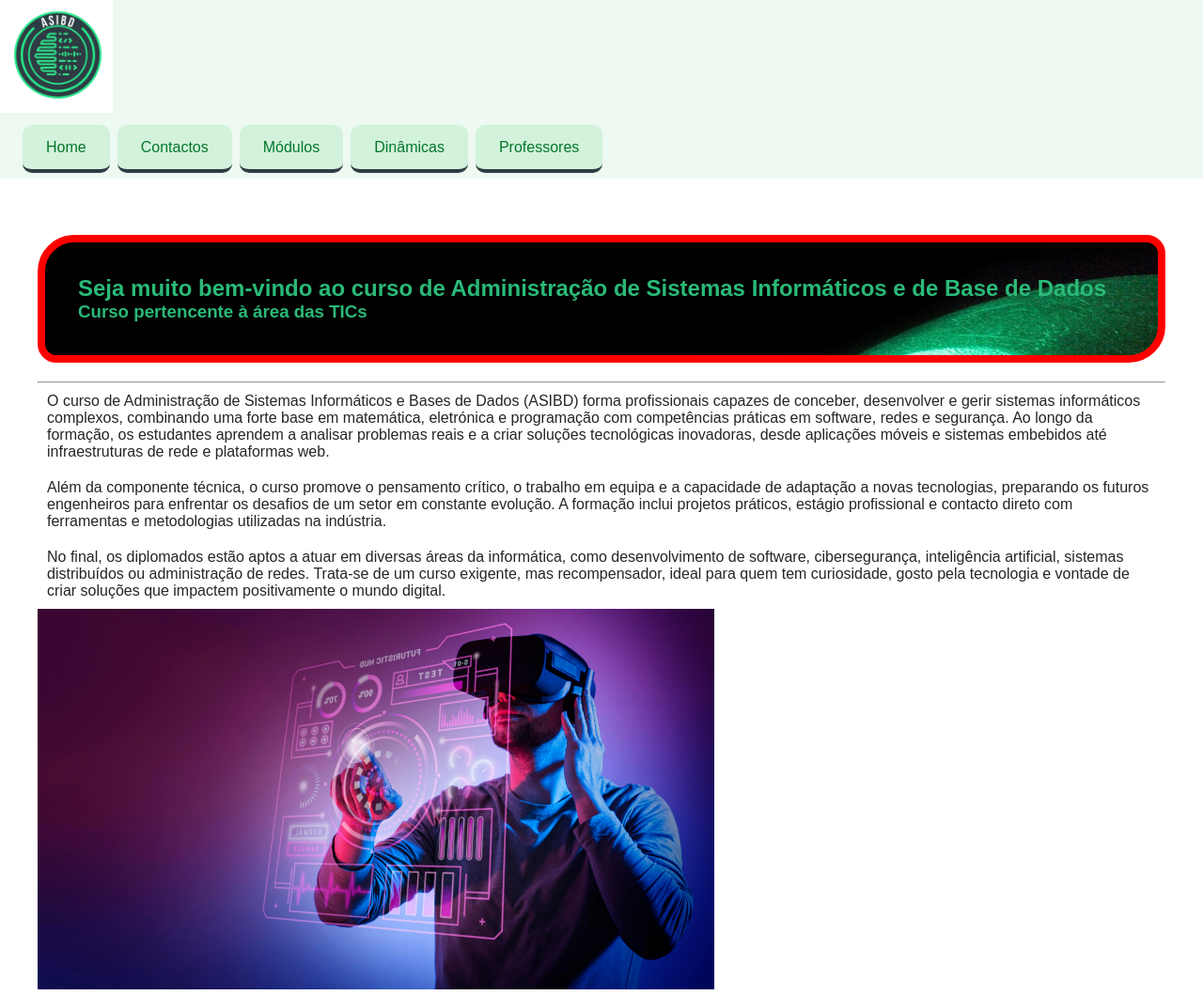
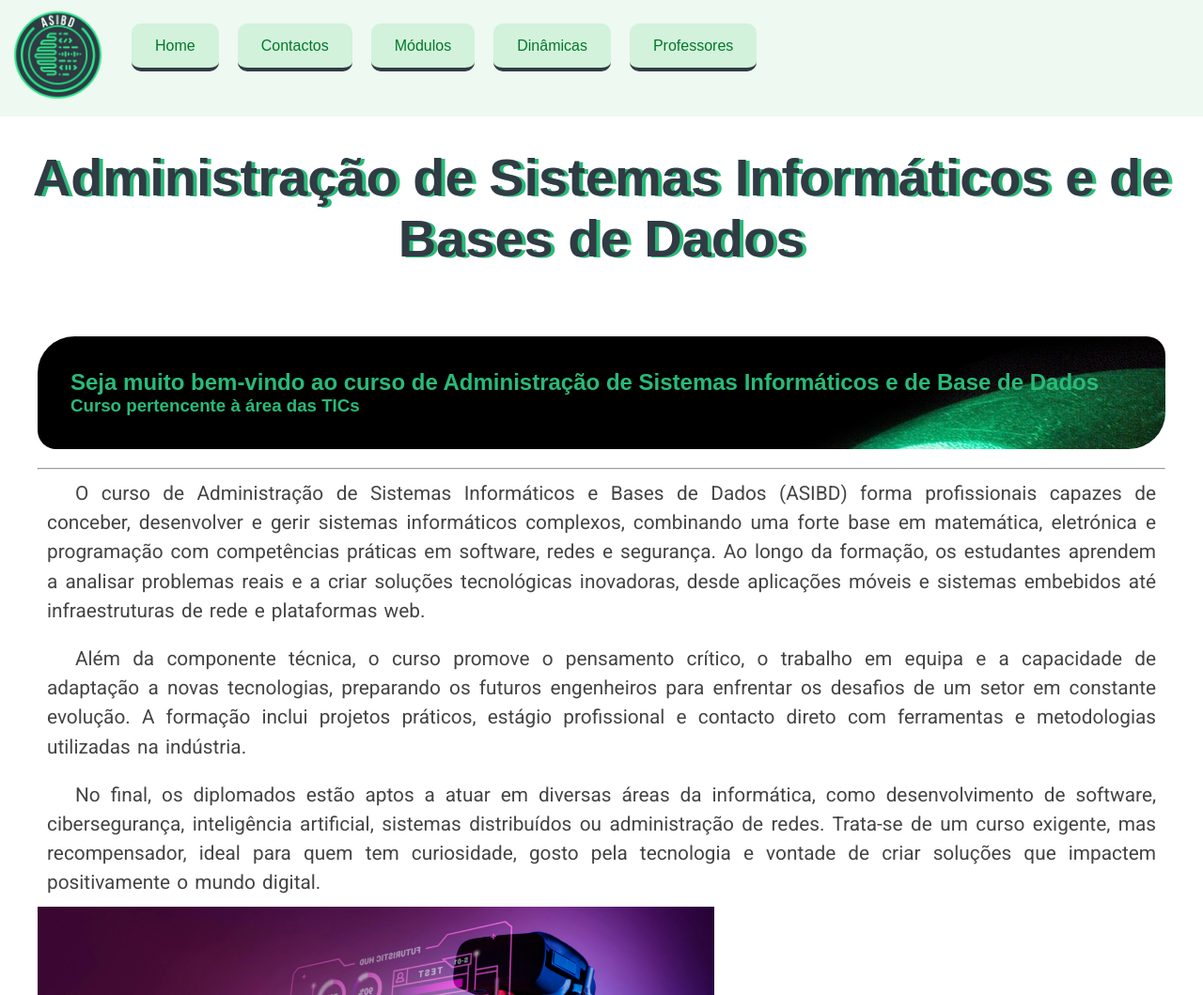
Before and after one commit to RicLps/asibd-site-rl, a plain HTML site: page index.html in a window 1280 px wide. Shown: the top 1059 px of the page at 94% size. Drawn offline with Linux system fonts and the light colour scheme.

Commit message:
CSS Text Formatting

```diff
--- a/index.html
+++ b/index.html
@@ -1,10 +1,11 @@
 <!DOCTYPE html>
-
 <html lang="pt">
-	<!--O bloco responsavel por definir os itens de cabecalho da pagina, incluindo o proprio titulo-->
-	<head>
+  <head>
+    <link rel="stylesheet" type="text/css" href="styles/main.css">
+    <link rel="preconnect" href="https://fonts.googleapis.com">
+    <link rel="preconnect" href="https://fonts.gstatic.com" crossorigin>
+    <link href="https://fonts.googleapis.com/css2?family=Roboto:ital,wght@0,100..900;1,100..900&display=swap" rel="stylesheet">
     <!--<link rel="stylesheet" type="text/css" href="styles/reset.css">-->
-    <link rel="stylesheet" type="text/css" href="styles/main.css">
     <meta charset="UTF-8"/>
 		<title>Curso ASIBD - EICM_GDC</title>
 	</head>
@@ -15,7 +16,7 @@
 		<header>
 			<nav>
 				<div>
-					<img width="120" alt»"Logo do curso" src="./resources/images/logo.png"/>
+					<img width="120" alt»"Logo do curso" src="./resources/images/logo_asibd.png"/>
 				</div>
 				<div>
 					<ul class="list-items">
@@ -30,6 +31,9 @@
 		</header>
 
 		<main>
+      <section>
+        <h1>Administração de Sistemas Informáticos e de Bases de Dados</h1>
+      </section>
 			<section class="main-container">
         <div class="banner">
           <h1>Seja muito bem-vindo ao curso de Administração de Sistemas Informáticos e de Base de Dados </h1>
--- a/styles/main.css
+++ b/styles/main.css
@@ -10,6 +10,7 @@ body {
 }
 
 nav {
+  display: flex;
   background-color: #edf9f1;
 }
 
@@ -18,14 +19,15 @@ p, ul {
   padding: 10px;
 }
 
-ul {
+nav ul {
   padding: 20px;
   display: flex;
   list-style: none;
+  gap: 20px;
 }
 
 .list-items li {
-  margin: 4px;
+  margin-top: 20px;
 }
 
 .list-items a {
@@ -65,7 +67,7 @@ ul {
   margin-bottom: 20px;
   padding: 35px;
   width: 100%;
-  border: 8px solid red;
+  /*border: 8px solid red;*/
   background-image: url("../resources/images/new-images/img2.jpg");
   /*background-image: linear-gradient(180deg, rgb(0,249,255) 39%, rgb(51 56 57/100%) 96%);*/
   background-clip: border-box;
@@ -75,3 +77,28 @@ ul {
 .banner h1, h3 {
   color: #2aba78;
 }
+
+p {
+  color: #444444;
+  font-size: 1.3em;
+  font-family: "Roboto", Arial, sans-serif;
+  /*font-stretch: ultra-condensed;*/
+  font-style: normal;
+  font-weight: normal;
+  text-transform: none;
+  text-decoration: none;
+  text-align: justify;
+  line-height: 1.5;
+  letter-spacing: 0;
+  word-spacing: 2px;
+  text-indent: 30px;
+}
+
+section > h1 {
+  margin: 20px 0;
+  padding: 12px;
+  color: #313B44;
+  font-size: 3.5em;
+  text-align: center;
+  text-shadow: 4px 1px #2aba78;
+}
```
Also changed, not shown: resources/images/logo.png (deleted), resources/images/logo_asibd.png (added).
